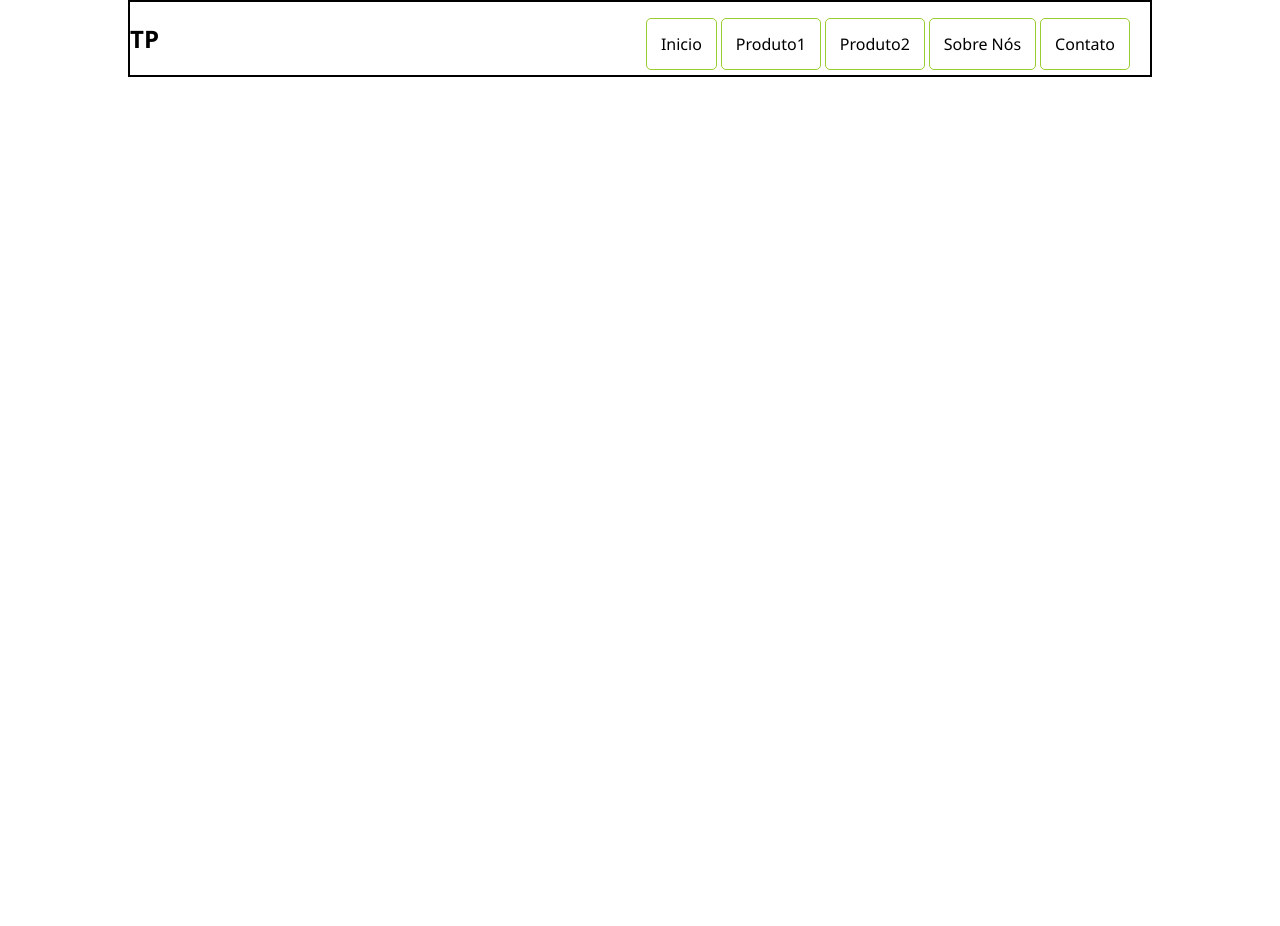
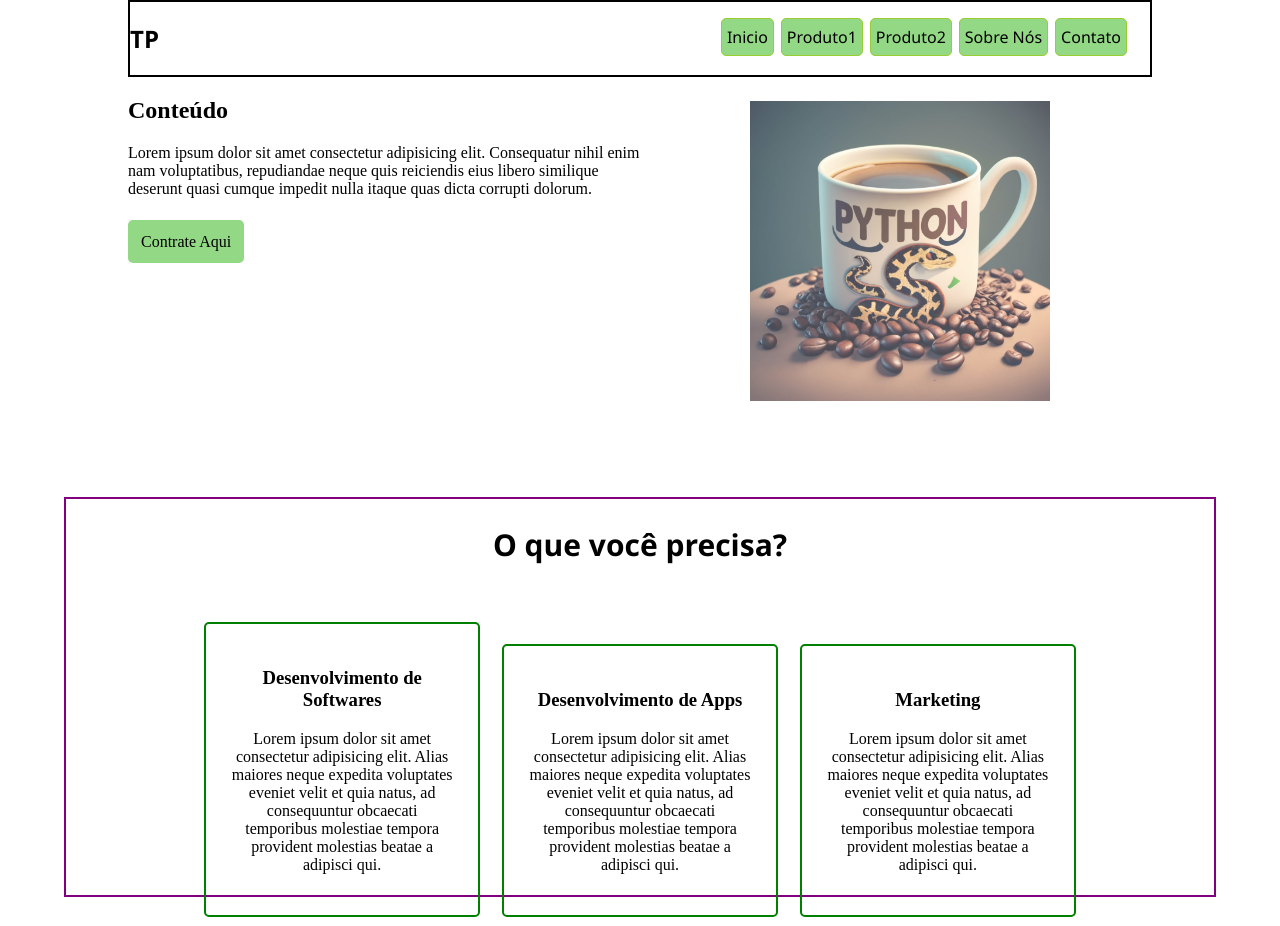
Before and after one commit to ThiagoPerini/Ola-mundo, a plain HTML site: page site-inicial/index.html in a window 1280 px wide. Before the commit the page ends 800 px from the top, so only its background shows below. Drawn offline with Linux system fonts and the light colour scheme.

Commit message:
Site HTML e CSS V2
Personalização de Menu
Cores e Tamanhos de Objetos
Adicionado "Section" com 3 Opções
Botão "Inicio" Retornando Para Index
Imagem adicionada ao lado do conteúdo
Personalização da fonte da logo
Comentários Separando os conteúdos

```diff
--- a/site-inicial/estilo.css
+++ b/site-inicial/estilo.css
@@ -5,6 +5,8 @@
 body{
     margin: 0;
 }
+
+/*----------------------------------------------NAV----------------------------------------------------------*/
 
 .logo{
     display:inline-block;
@@ -19,7 +21,6 @@ body{
 
 .menu{
     list-style-type:none;
-    display: inline-block;
     float:right;
     margin-right: 20px;
 
@@ -27,9 +28,11 @@ body{
 
 li{
     display:inline-block;
-    padding: 14px;
     border: 1px solid yellowgreen;
     border-radius: 5px;
+    background: rgba(122, 208, 107, 0.82);
+    padding: 7px 0px;
+    margin-right: 3px;
 }
 
 li:hover{
@@ -40,20 +43,27 @@ li a{
     text-decoration: none;
     color:black;
     font-family: 'Segoe UI', Tahoma, Geneva, Verdana, sans-serif;
+    padding: 7px 5px;
+
 }
+
+
+
 
 .conteudop1{
     position: absolute;
-    margin-top: 15px;
-    margin-left: -15px;
+    margin-top: 8px;
+    margin-left: -3px;
+    z-index: 1;
 }
 
 .conteudop1 a{
     border: 1px solid yellowgreen;
-    border-radius: 5px;
+    background: rgba(122, 208, 107, 0.82);
+    border-radius: 4px;
     display:none;
     width: 200px;
-    padding: 12px;
+    padding: 10px;
 }
 
 .conteudop1 a:hover{
@@ -63,3 +73,83 @@ li a{
 .lproduto1:hover .conteudop1 a{
     display:block;
 }
+/*----------------------------------------------NAV----------------------------------------------------------*/
+
+
+
+
+/*----------------------------------------------HEADER----------------------------------------------------------*/
+
+.meio{
+    margin-left: 10%;
+    margin-right:10%;
+    height: 400px;
+}
+
+.cont{
+    margin-bottom: 35px;
+    margin-right: 50%;
+}
+
+.contratebotao{
+    text-decoration: none;
+    color:black;
+    background: rgba(122, 208, 107, 0.82);
+    padding: 13px;
+    border-radius: 5px;
+}
+
+.contratebotao:hover{
+    padding: 15px;
+}
+
+.imagem img{
+    width: 300px;
+    float:right;
+    margin-right: 10%;
+    margin-top: -150px;
+    opacity: 0.7;
+
+}
+
+/*----------------------------------------------HEADER----------------------------------------------------------*/
+
+/*----------------------------------------------SECTION----------------------------------------------------------*/
+
+.secao{
+    height: 400px;
+    margin-left: 5%;
+    margin-right: 5%;
+    border: 2px solid purple;
+    text-align: center;
+}
+
+
+.oque2{
+    text-align: center;
+    font-size: 30px;
+    font-family:'Segoe UI', Tahoma, Geneva, Verdana, sans-serif;
+}
+
+.itens{
+   display:inline-block;
+   margin-left: 10%;
+   margin-right: 10%;
+   margin-top: 2%;
+}
+
+.conteudo{
+    border: 2px solid green;
+    border-radius: 5px;
+    width: 30%;
+    padding: 25px;
+    margin: 1%;
+    text-align: center;
+    display:inline-block;
+}
+
+.conteudo:hover{
+    background: green;
+    padding: 30px;
+}
+/*----------------------------------------------SECTION----------------------------------------------------------*/
--- a/site-inicial/index.html
+++ b/site-inicial/index.html
@@ -7,10 +7,11 @@
     <title>TP</title>
 </head>
 <body>
+<!--------------------------------------------NAV-------------------------------------------->
    <nav class="navbar">
         <h1 class="logo">TP</h1>
         <ul class="menu">
-            <li><a href="#">Inicio</a></li>
+            <li><a href="index.html">Inicio</a></li>
             <li class="lproduto1"><a class="botaop1" href="#">Produto1</a>
                 <div class="conteudop1">
                     <a href="#">p1</a>
@@ -23,17 +24,41 @@
             <li><a href="#">Sobre Nós</a></li>
             <li><a href="#">Contato</a></li>
         </ul>
+</nav>
+<!--------------------------------------------NAV-------------------------------------------->
 
+<!--------------------------------------------HEADER-------------------------------------------->
+    <header class="meio">
+        <div class="cont">
+            <h2>Conteúdo</h2>
+            <p>Lorem ipsum dolor sit amet consectetur adipisicing elit. Consequatur nihil enim nam voluptatibus, repudiandae neque quis reiciendis eius libero similique deserunt quasi cumque impedit nulla itaque quas dicta corrupti dolorum.</p>
+        </div>
+        <a class="contratebotao" href="#">Contrate Aqui</a>
+        <div class="imagem">
+            <img src="img/PythonCoffee.jpeg">
+        </div>
+    </header>
+<!--------------------------------------------HEADER-------------------------------------------->
 
-
-
-
-
-
-
-
-
-   </nav>
+<!--------------------------------------------SECTION-------------------------------------------->
+    <section class="secao">
+        <h2 class="oque2">O que você precisa?</h2>
+        <div class="itens">
+            <div class="conteudo">
+                <h3>Desenvolvimento de Softwares</h3>
+                <p>Lorem ipsum dolor sit amet consectetur adipisicing elit. Alias maiores neque expedita voluptates eveniet velit et quia natus, ad consequuntur obcaecati temporibus molestiae tempora provident molestias beatae a adipisci qui.</p>
+                </div>
+            <div class="conteudo">
+                <h3>Desenvolvimento de Apps</h3>
+                <p>Lorem ipsum dolor sit amet consectetur adipisicing elit. Alias maiores neque expedita voluptates eveniet velit et quia natus, ad consequuntur obcaecati temporibus molestiae tempora provident molestias beatae a adipisci qui.</p>
+            </div>
+            <div class="conteudo">
+                <h3>Marketing</h3>
+                <p>Lorem ipsum dolor sit amet consectetur adipisicing elit. Alias maiores neque expedita voluptates eveniet velit et quia natus, ad consequuntur obcaecati temporibus molestiae tempora provident molestias beatae a adipisci qui.</p>
+            </div>
+    </div>
+</section>
+<!--------------------------------------------SECTION-------------------------------------------->
 
 
 
```
Also changed, not shown: site-inicial/img/PythonCoffee.jpeg (added), 1 other file.
